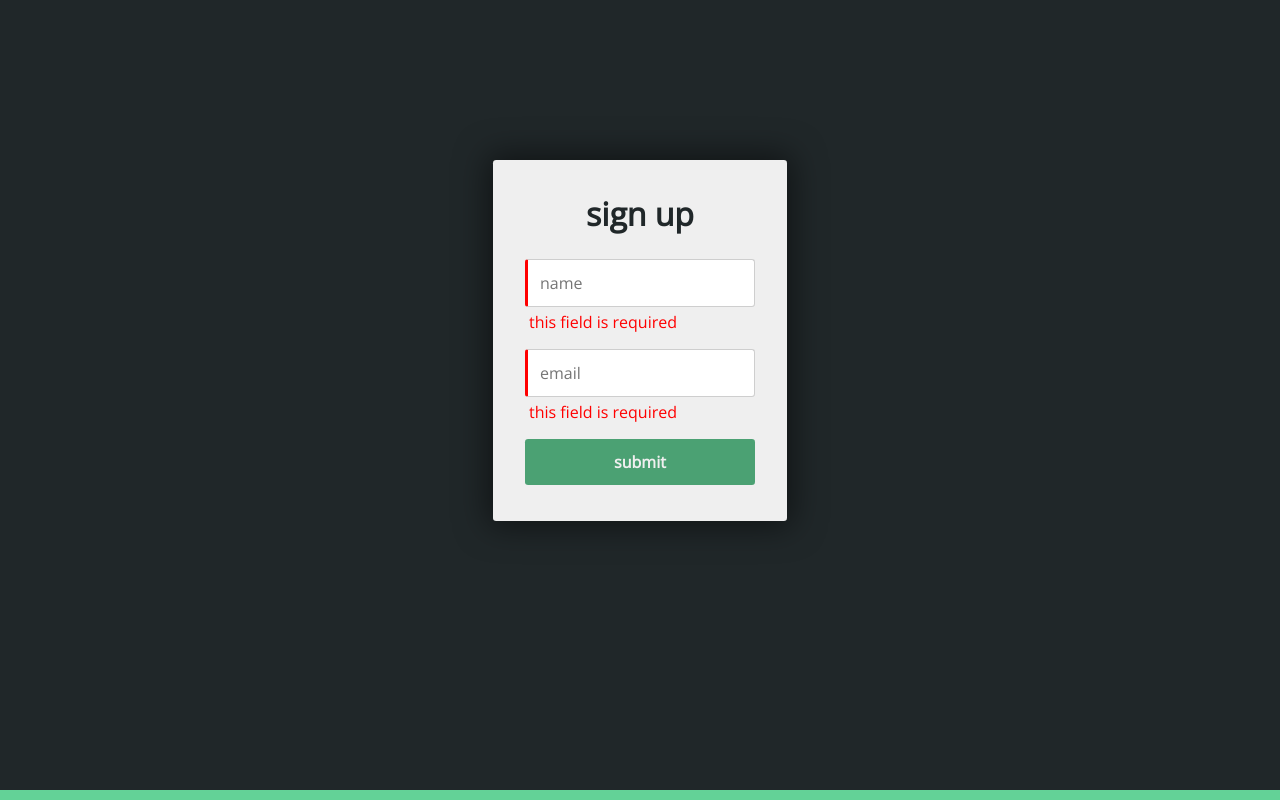
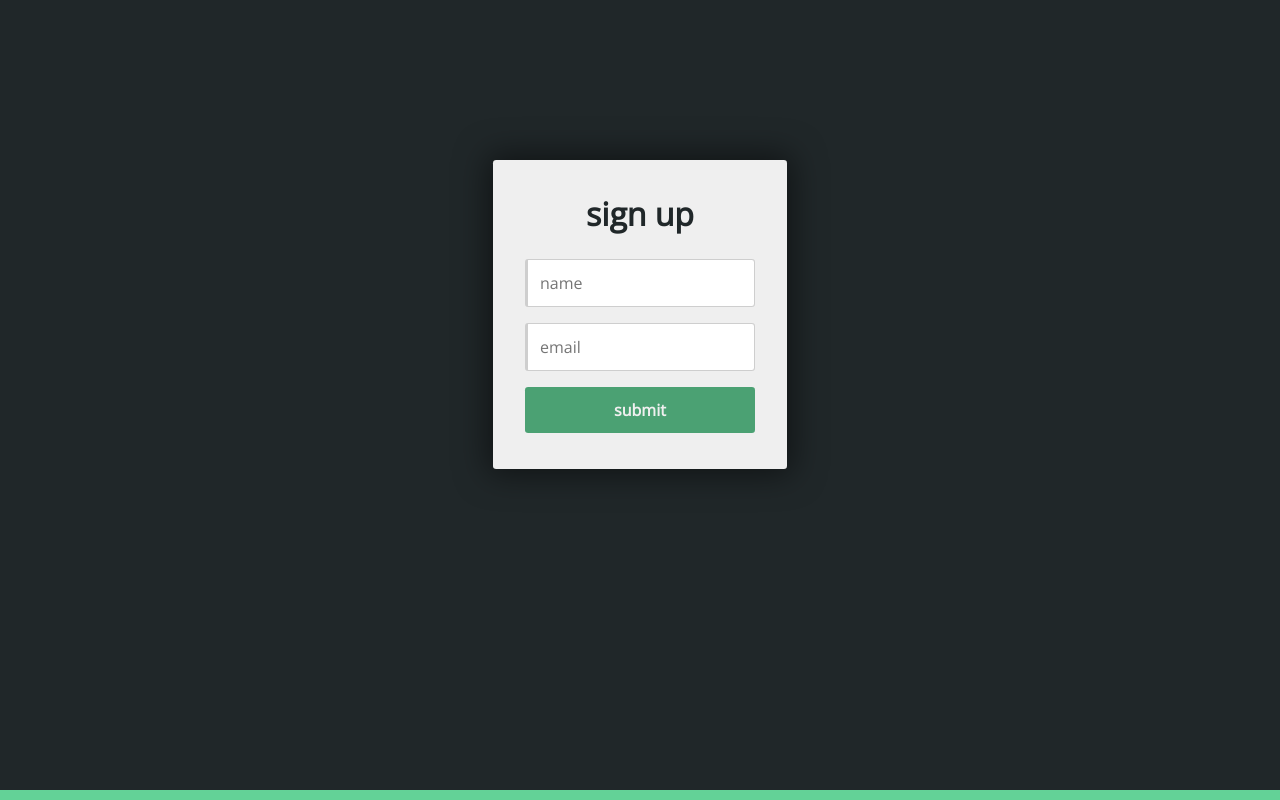
Before and after one commit to joeziemba/render-props-talk, a React (Create React App) app: page / in a window 1280 px wide. Built offline with nearby package versions, Linux system fonts and the light colour scheme.

Commit message:
made form1 default

```diff
--- a/src/App.js
+++ b/src/App.js
@@ -9,10 +9,10 @@ import Form4 from './_components/Form-4';
 function App() {
   return (
     <div className="App">
-      {/* <Form1 /> */}
+      <Form1 />
       {/* <Form2 /> */}
       {/* <Form3 /> */}
-      <Form4 />
+      {/* <Form4 /> */}
     </div>
   );
 }
```
